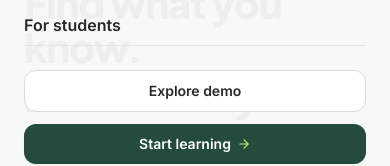
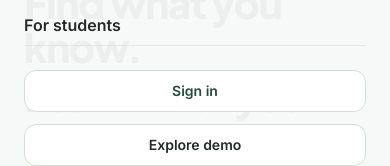
Before and after one commit to hanisnaff/Lumora, a React (Vite) app: page / in a window 390 px wide. Both pictures are taken after a click on the button 347 px from the left and 37 px from the top of the page. Shown: the part 208-374 px from the top of the page. Built offline with nearby package versions, Linux system fonts and the light colour scheme; no server answers.

Commit message:
Polish Navbar.tsx for a clearer demo experience

```diff
--- a/src/components/Navbar.tsx
+++ b/src/components/Navbar.tsx
@@ -135,6 +135,13 @@ export const Navbar: React.FC<NavbarProps> = ({ onStartLearning, onExploreDemo }
               </a>
             ))}
             <div className="pt-2 flex flex-col gap-3">
+              <Link
+                to="/auth"
+                onClick={() => setMobileMenuOpen(false)}
+                className="w-full py-2.5 text-center text-sm font-semibold text-[#244B3C] border border-[#D6DDD8] rounded-xl bg-white"
+              >
+                Sign in
+              </Link>
               <button
                 type="button"
                 onClick={() => {
```
